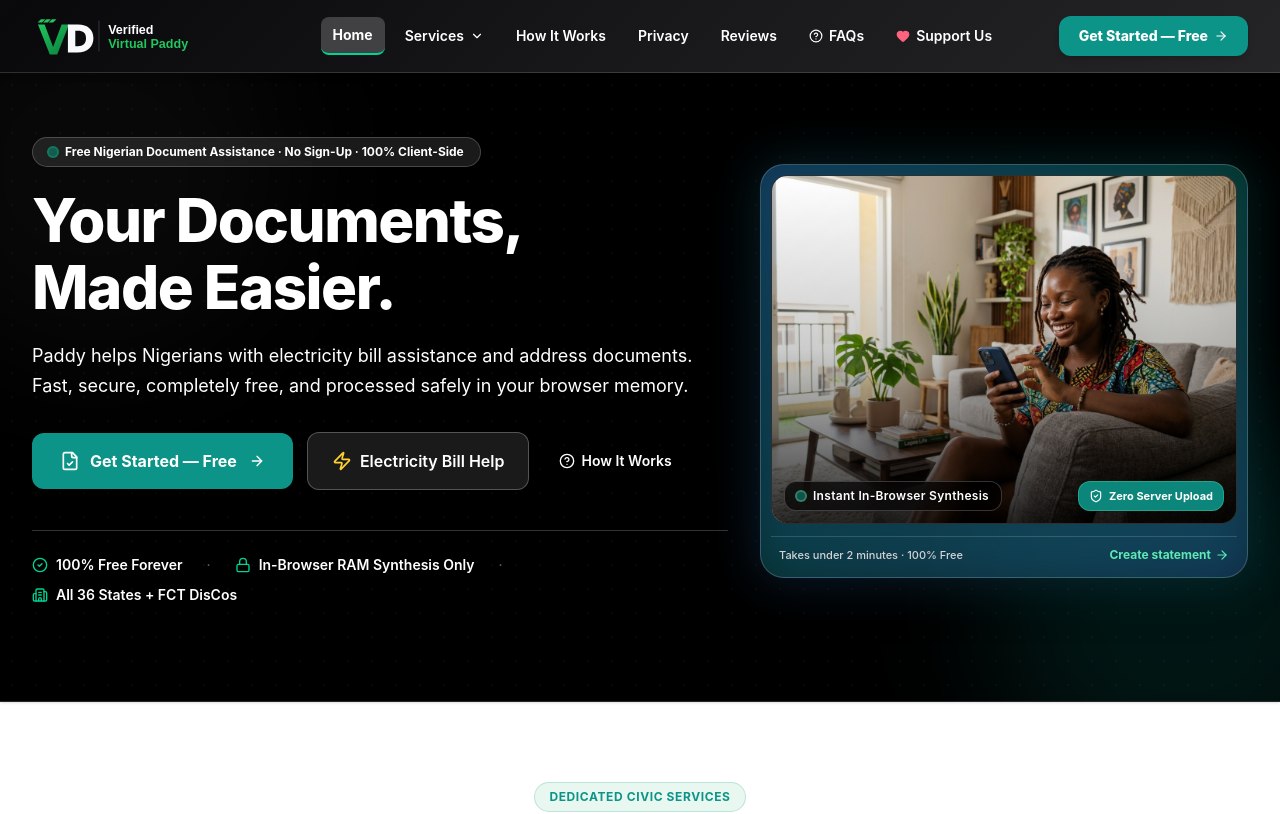
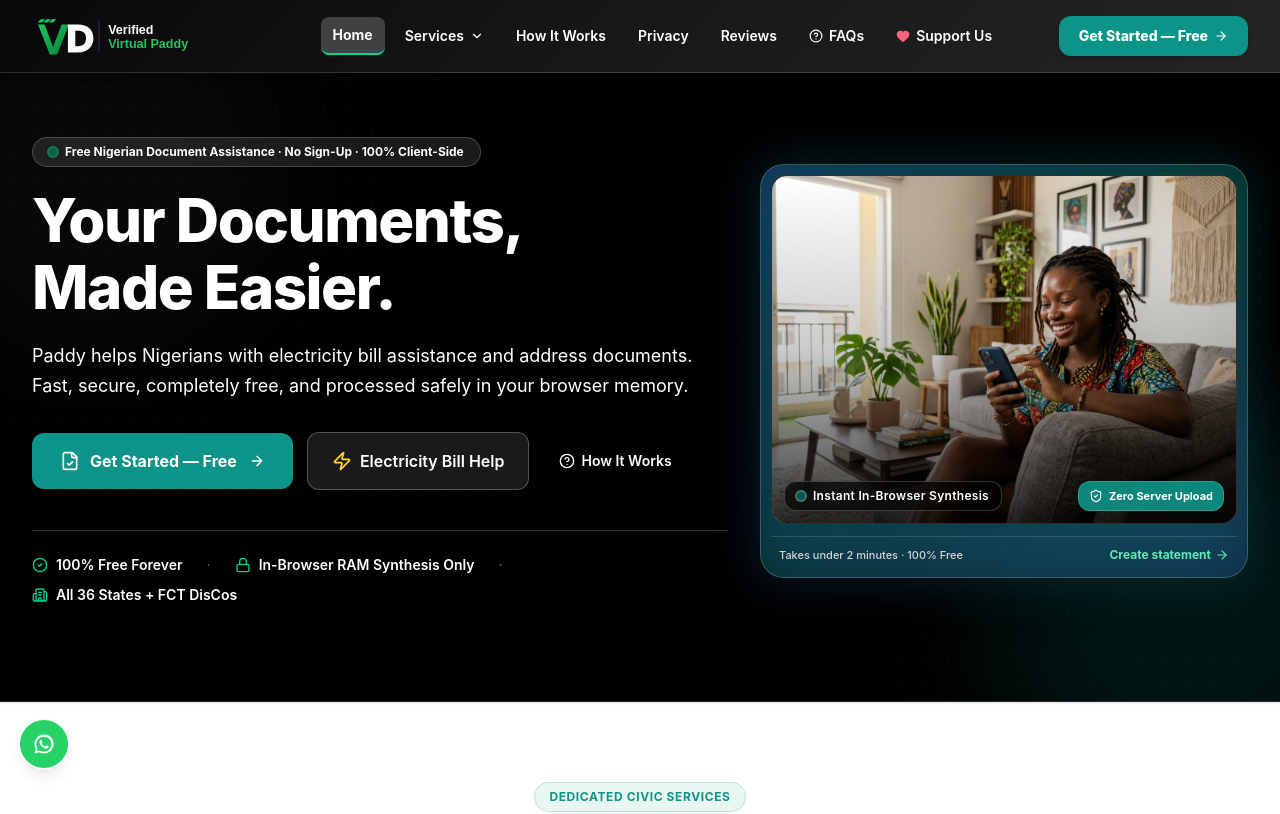
Before and after one commit to JoabPeters/Verified-Virtual-Paddy, a React (Vite) app: page / in a window 1280 px wide. Shown: the top 814 px of the page. Built offline with nearby package versions, Linux system fonts and the light colour scheme.

Commit message:
Add floating WhatsApp channel join shortcut

```diff
--- a/src/App.tsx
+++ b/src/App.tsx
@@ -92,6 +92,20 @@ export default function App() {
           )}
         </main>
 
+      {/* Floating WhatsApp Channel Shortcut */}
+      <a
+        href="https://chat.whatsapp.com/JEEA3cTAWXAHv0MVelmkQk"
+        target="_blank"
+        rel="noopener noreferrer"
+        aria-label="Join the Verified Virtual Paddy WhatsApp channel"
+        title="Join our WhatsApp channel"
+        className="fixed left-3 sm:left-5 bottom-24 sm:bottom-8 z-[60] flex h-11 w-11 sm:h-12 sm:w-12 items-center justify-center rounded-full bg-[#25D366] text-white shadow-lg ring-2 ring-white/80 transition-transform hover:scale-110 focus:outline-none focus-visible:ring-4 focus-visible:ring-[#25D366]/40"
+      >
+        <svg viewBox="0 0 32 32" className="h-6 w-6" fill="currentColor" aria-hidden="true">
+          <path d="M16.02 3.2A12.7 12.7 0 0 0 5.1 22.38L3.4 28.6l6.37-1.67A12.7 12.7 0 1 0 16.02 3.2Zm0 23.1c-1.9 0-3.76-.5-5.4-1.45l-.39-.23-3.78.99 1.01-3.68-.25-.4A10.04 10.04 0 1 1 16.02 26.3Zm5.52-7.52c-.3-.15-1.77-.87-2.05-.97-.28-.1-.48-.15-.68.15-.2.3-.78.97-.95 1.17-.17.2-.35.22-.65.07-.3-.15-1.27-.47-2.42-1.5-.9-.8-1.5-1.78-1.68-2.08-.18-.3-.02-.46.13-.61.13-.13.3-.35.45-.52.15-.18.2-.3.3-.5.1-.2.05-.38-.03-.53-.08-.15-.68-1.63-.93-2.23-.24-.58-.49-.5-.68-.51h-.58c-.2 0-.53.08-.8.38-.28.3-1.05 1.02-1.05 2.48s1.08 2.88 1.23 3.08c.15.2 2.12 3.24 5.14 4.55.72.31 1.28.5 1.72.64.72.23 1.37.2 1.89.12.58-.09 1.77-.72 2.02-1.42.25-.7.25-1.3.18-1.42-.08-.13-.28-.2-.58-.35Z"/>
+        </svg>
+      </a>
+
       {/* Trustworthy Footer */}
       <Footer onNavigate={handleNavigate} />
     </div>
```
